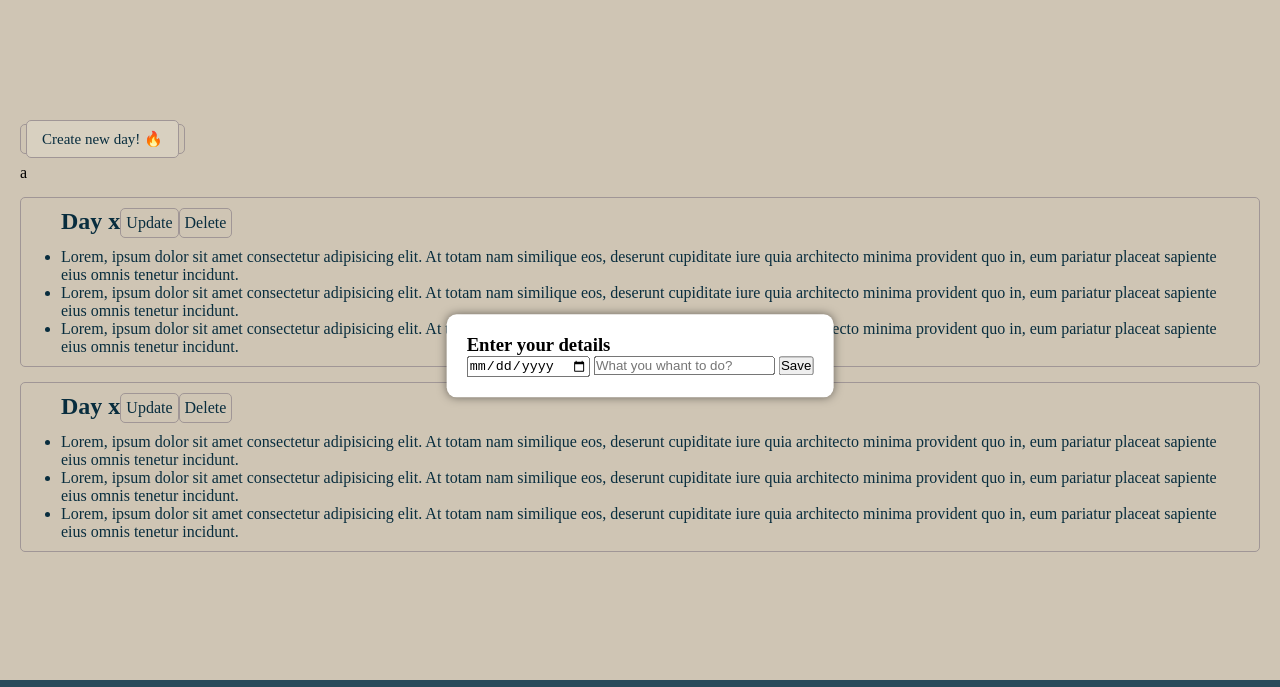
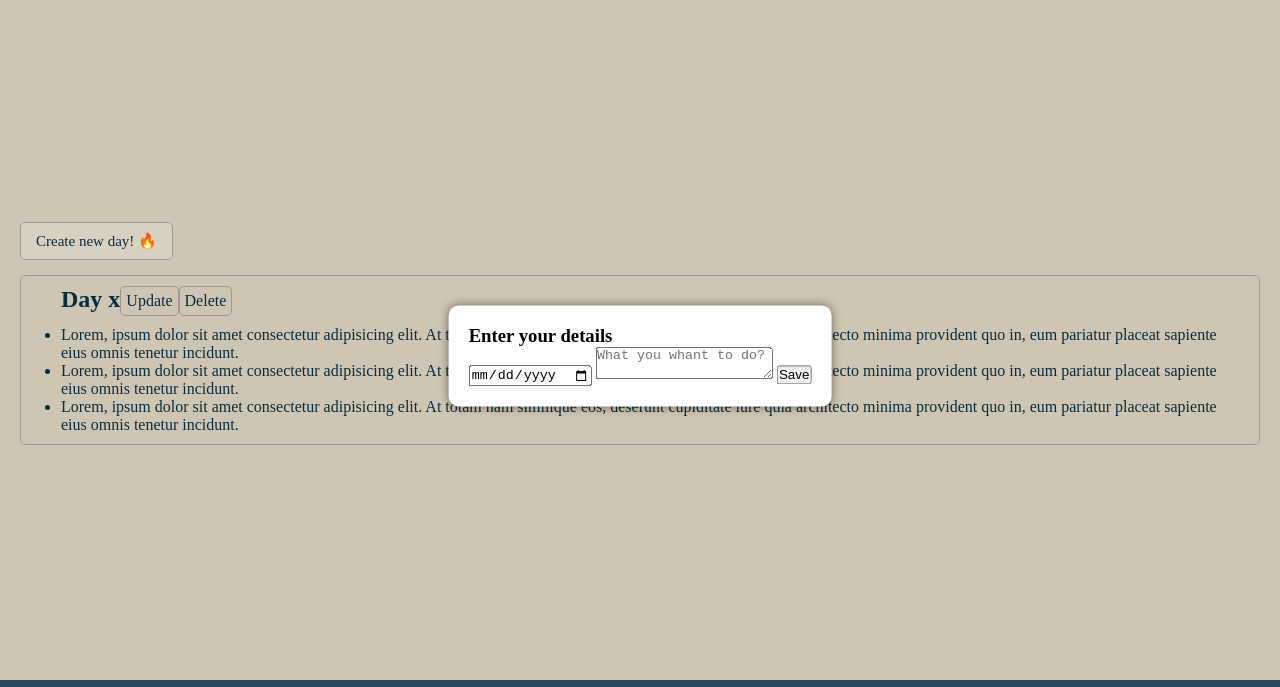
Before and after one commit to bsinkute/FrontEnd-baigiamasis, a plain HTML site: page notes.html in a window 1280 px wide. Both pictures are taken after a click on the link "Create new day! 🔥". Shown: the part 44-731 px from the top of the page. Drawn offline with Linux system fonts and the light colour scheme.

Commit message:
add create functionality without saving

```diff
--- a/create.js
+++ b/create.js
@@ -1,3 +1,4 @@
+document.addEventListener("DOMContentLoaded", function() {
     const createNewDayButton = document.querySelector("#create-day-button");
 
     createNewDayButton.addEventListener("click", () => {
@@ -10,6 +11,27 @@ function closeForm(event) {
         const formContainer = event.target.closest('.form-container');
         const formContent = document.getElementById("form-content");
         const date = document.querySelector("#date");
-    formContent.innerHTML += "<h2 class='day-notes'>" + date.value + "</h2>";
+
+        formContent.innerHTML += "<article class='day-notes'><div class='day-header'>" +
+                                 "<h2>" + date.value + "</h2>" +
+                                 "<nav><p>Update</p></nav><nav><p>Delete</p></nav></div>" +
+                                 "<ul>" + getList() + "</ul></div></article>";
         formContainer.style.display = 'none';
     }
+
+    document.querySelector("#form-close-button").addEventListener("click", closeForm);
+
+    function getList() {
+        const events = document.querySelector("#event").value;
+        const eventsList = events.split('\n');
+        let listItems = '';
+
+        eventsList.forEach(event => {
+            if (event.trim()) {
+                listItems += "<li>" + event.trim() + "</li>";
+            }
+        });
+
+        return listItems;
+    }
+});
--- a/notes.html
+++ b/notes.html
@@ -14,7 +14,7 @@
         <script src="headerLoader.js"></script>
     </header>
     <main>
-        <div class="notees-container">
+        <div class="notees-container" id="notees-container">
         <nav class="create">
             <a id="create-day-button">
                 Create new day! 🔥
@@ -23,14 +23,13 @@
         <div id="form-container" class="form-container">
             <h3>Enter your details</h3>
             <form onsubmit="closeForm(event)">
-                <input type="date" id="date" name="date" placeholder="Date"
-                    required>
-                <input type="text" id="event" name="event" placeholder="What you whant to do?" required>
-                <button type="submit">Save</button>
+                <input type="date" id="date" name="date" placeholder="Date" required>
+                <textarea type="text" id="event" name="event" placeholder="What you whant to do?" required></textarea>
+
+                <button id="form-close-button" type="submit">Save</button>
             </form>
         </div>
-        <div id="form-content">a</div>
-        <section class="days">
+        <section id="form-content" class="days">
             <article class="day-notes">
                 <div class="day-header">
                     <h2>Day x </h2>
@@ -50,42 +49,6 @@
                     <li>Lorem, ipsum dolor sit amet consectetur adipisicing elit. At totam nam similique eos, deserunt cupiditate iure quia architecto minima provident quo in, eum pariatur placeat sapiente eius omnis tenetur incidunt.</li>
                     <li>Lorem, ipsum dolor sit amet consectetur adipisicing elit. At totam nam similique eos, deserunt cupiditate iure quia architecto minima provident quo in, eum pariatur placeat sapiente eius omnis tenetur incidunt.</li>
                 </ul>
-
-                <!-- <form method="post" id="frm-dayOverviev">
-                    <div>
-                        <label for="msg">Day overview: </label>
-                        <textarea name="userMsg" id="msg"></textarea>
-                    </div>
-                    <button type="submit">Save</button>
-                </form> -->
-            </article>
-            <article class="day-notes">
-                <div class="day-header">
-                    <h2>Day x </h2>
-                    <nav>
-                        <p>
-                            Update
-                        </p>
-                    </nav>
-                    <nav>
-                        <p>
-                            Delete
-                        </p>
-                    </nav>
-                </div>
-                <ul>
-                    <li>Lorem, ipsum dolor sit amet consectetur adipisicing elit. At totam nam similique eos, deserunt cupiditate iure quia architecto minima provident quo in, eum pariatur placeat sapiente eius omnis tenetur incidunt.</li>
-                    <li>Lorem, ipsum dolor sit amet consectetur adipisicing elit. At totam nam similique eos, deserunt cupiditate iure quia architecto minima provident quo in, eum pariatur placeat sapiente eius omnis tenetur incidunt.</li>
-                    <li>Lorem, ipsum dolor sit amet consectetur adipisicing elit. At totam nam similique eos, deserunt cupiditate iure quia architecto minima provident quo in, eum pariatur placeat sapiente eius omnis tenetur incidunt.</li>
-                </ul>
-
-                <!-- <form method="post" id="frm-dayOverviev">
-                    <div>
-                        <label for="msg">Day overview: </label>
-                        <textarea name="userMsg" id="msg"></textarea>
-                    </div>
-                    <button type="submit">Save</button>
-                </form> -->
             </article>
         </section>
     </div>
--- a/style.css
+++ b/style.css
@@ -167,6 +167,8 @@ main {
 .create {
     align-self: flex-start;
     display: inline-block;
+    padding: 0;
+    border: none;
 }
 .form-container {
     display: none;
```
Lines whose indentation alone changed are shown as unchanged.
